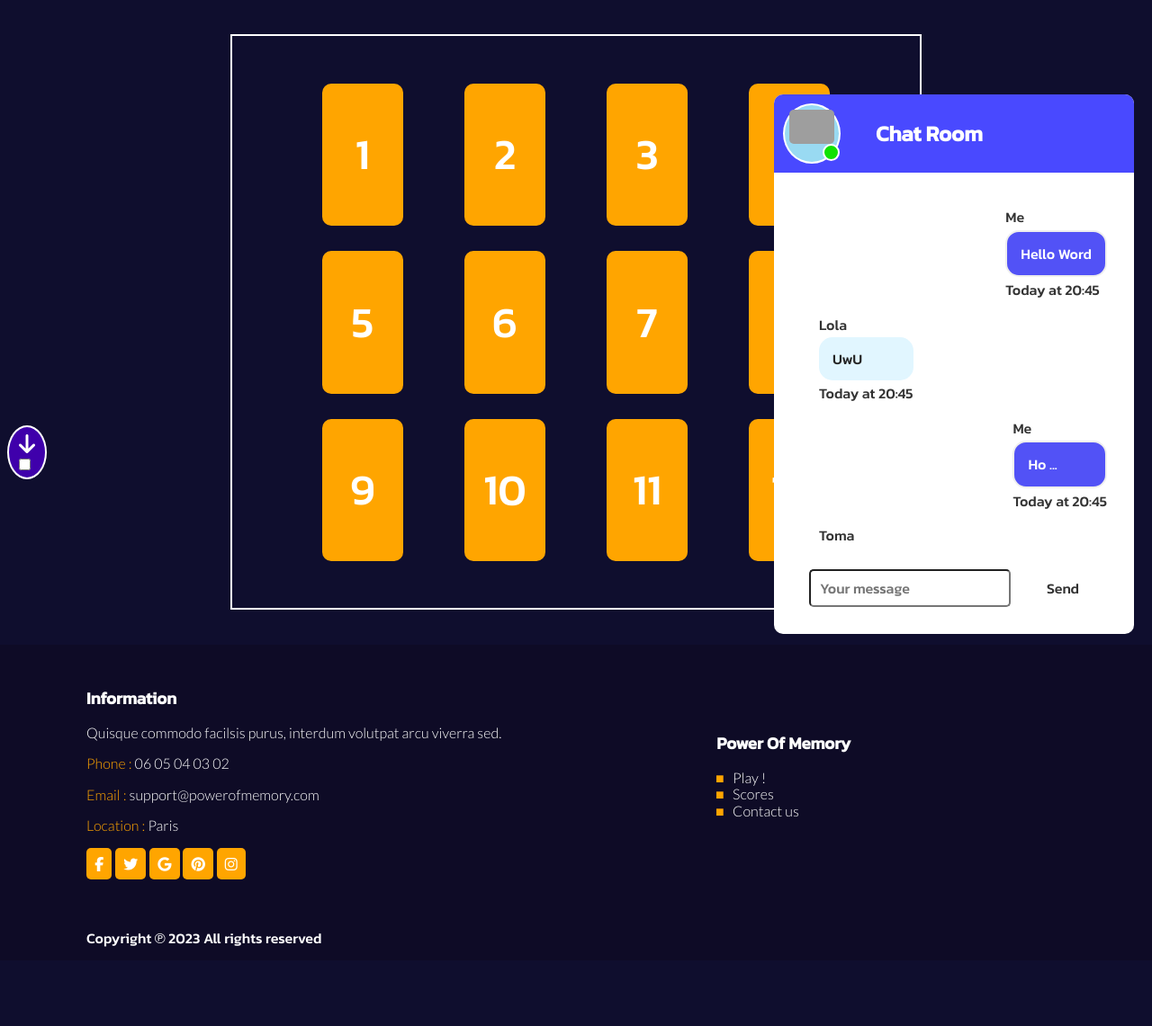
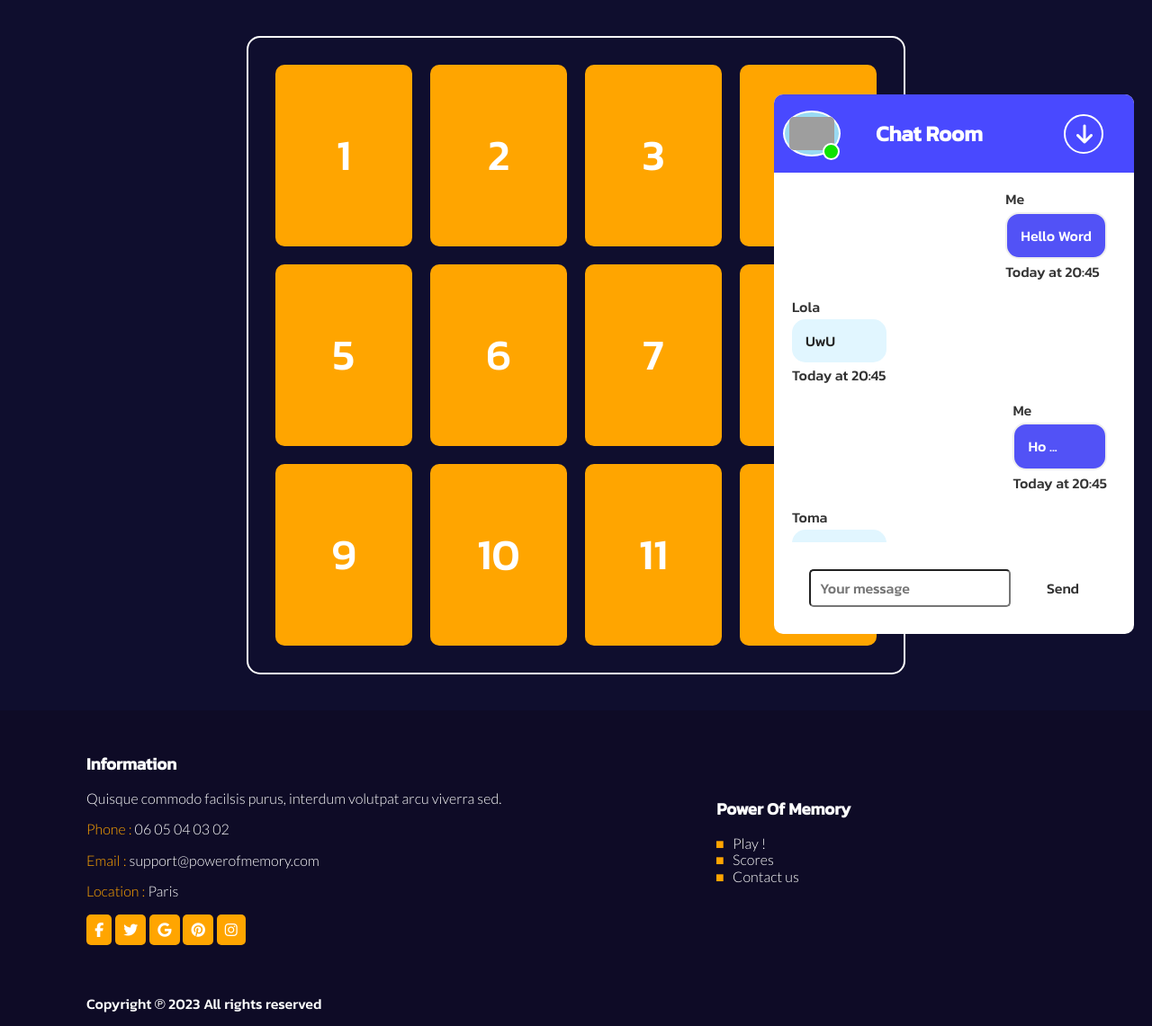
Before and after one commit to hard-tech/fantasy-memory, a PHP site: page /game.html in a window 1280 px wide. Shown: the part 75-1216 px from the top of the page at 90% size. Before the commit the page ends 1128 px from the top, so only its background shows below. Run offline with PHP 8.4, Linux system fonts and the light colour scheme; some libraries are stand-ins or nearby versions; grey boxes are pictures that could not be loaded.

Commit message:
fix css and custom HTML

```diff
--- a/assets/css/main.css
+++ b/assets/css/main.css
@@ -318,19 +353,86 @@ form.form-std div input {
     Game properties (game.html)
 */
 
-.game-chat-items i{
-    position: absolute;
-    bottom: 200px;
+@media (max-width: 767px) {
+    main#game table tbody tr td {
+        width: 20vw;
+        height: 80px;
+    }
+    main#game table tbody {
+        padding: 5px;
+        margin: 5px;
+    }
 }
 
-#gameChat {
+@media (min-width: 768px) {
+    main#game table tbody tr td {
+        width: 150px;
+        height: 200px;
+    }
+    main#game table tbody {
+        padding: 20px;
+        margin: 40px;
+    }
+}
+
+main#game table tbody tr td {
+    transition: 0.8s;
+
+    border-radius: 10px;
+    margin: 10px;
+
+    font-size: 3rem;
+    background: orange;
+
+    display: flex;
+    align-items: center;
+    justify-content: center;
+}
+
+main#game table tbody tr td:hover {
+    rotate: 5deg;
+    scale: 1.05;
+    transition: 0.5s;
+
+    border-radius: 10px;
+    margin: 10px;
+
+    font-size: 3rem;
+    background: orange;
+
+    display: flex;
+    align-items: center;
+    justify-content: center;
+}
+
+main#game table tbody tr {
+    display: flex;
+}
+
+main#game table tbody {
+    display: flex;
+    flex-direction: column;
+
+    border: 2px solid;
+
+    border-radius: 15px;
+}
+
+main#game table {
+    display: flex;
+    justify-content: center;
+}
+
+/* Game Chat */
+
+#game-chat {
     bottom: 20px;
     right: 20px;
 
     width: 400px;
     height: 600px;
 
-    position: absolute;
+    position: fixed;
     background-color: #fff;
     border-radius: 10px;
 
@@ -339,47 +441,23 @@ form.form-std div input {
     justify-content: space-between;
 }
 
-#game-tab {
-    height: 80vh;
-    margin: 3% auto;
-    border: solid white 2px;
-    width: 60%;
+#game-chat {
+    bottom: 20px;
+    right: 20px;
+
+    width: 400px;
+    height: 600px;
+
+    position: fixed;
+    background-color: #fff;
+    border-radius: 10px;
+
     display: flex;
-    flex-wrap: wrap;
-    justify-content: space-around;
-    align-items: center;
-    padding: 3%;
+    flex-direction: column;
+    justify-content: space-between;
 }
 
-#game-tab tbody {
-    width: 100%;
-    height: 100%;
-    display: flex;
-    justify-content: space-around;
-    flex-wrap: wrap;
-    align-items: center;
-}
-
-#game-tab tbody tr {
-    width: 92%;
-    display: flex;
-    justify-content: space-around;
-    align-items: center;
-    height: 28%;
-}
-
-.card {
-    background: orange;
-    width: 14%;
-    display: flex;
-    justify-content: center;
-    align-items: center;
-    height: 100%;
-    border-radius: 10px;
-    font-size: 3rem;
-}
-
-#headerChat {
+#header-chat {
     padding: 10px;
     border-top-left-radius: 10px;
     border-top-right-radius: 10px;
@@ -390,7 +468,12 @@ form.form-std div input {
     justify-content: space-between;
 }
 
-#headerChat i.fa-arrow-right {
+#header-chat div{
+    display: flex;
+    align-items: center;
+}
+
+#header-chat i.fa-arrow-right {
     margin: 10px;
 }
 
@@ -414,15 +497,32 @@ form.form-std div input {
     border-radius: 50%;
     position: relative;
     left: -20px;
-    bottom: -45px;
+    bottom: -20px;
 }
 
-.fa-arrow-right {
-    border: solid #fff 2px;
-    background-color: #3f00ab;
+.arrow-down_up {
+    position: relative;
+    right: -70px;
+
+    font-size: 1.5rem;
     border-radius: 50%;
-    padding: 8px;
-    font-size: 1.5rem;
+    border: solid 2px;
+    text-align: center;
+    width: 40px;
+    height: 40px;
+}
+
+.arrow-down_up input{
+    opacity: 0;
+
+    position: absolute;
+    width: 50px;
+    height: 40px;
+}
+
+.arrow-down_up input:checked + #game-chat {
+    display: block;
+    bottom: -416px;
 }
 
 #chat-footer {
@@ -441,10 +541,10 @@ form.form-std div input {
 }
 
 #chat-main {
-    width: 350px;
-    margin-top: 20px;
+    /* display: flex; */
+    width: 380px;
     position: relative;
-    right: -50px;
+    right: -20px;
     overflow-y: scroll;
     color: #333;
 }
--- a/game.html
+++ b/game.html
@@ -28,26 +28,26 @@
         </nav>
     </header>
 
-    <main>
-        <table id="game-tab">
+    <main id="game">
+        <table>
             <tbody>
                 <tr>
-                    <td class="card">1</td>
-                    <td class="card">2</td>
-                    <td class="card">3</td>
-                    <td class="card">4</td>
+                    <td>1</td>
+                    <td>2</td>
+                    <td>3</td>
+                    <td>4</td>
                 </tr>
                 <tr>
-                    <td class="card">5</td>
-                    <td class="card">6</td>
-                    <td class="card">7</td>
-                    <td class="card">8</td>
+                    <td>5</td>
+                    <td>6</td>
+                    <td>7</td>
+                    <td>8</td>
                 </tr>
                 <tr>
-                    <td class="card">9</td>
-                    <td class="card">10</td>
-                    <td class="card">11</td>
-                    <td class="card">12</td>
+                    <td>9</td>
+                    <td>10</td>
+                    <td>11</td>
+                    <td>12</td>
                 </tr>
             </tbody>
         </table>
@@ -95,19 +95,21 @@
         <p class="Ltxt" id="copyright">Copyright &copysr; 2023 All rights reserved</p>
     </footer>
 
-    <div class="game-chat-items">
     <!-- Chat Popup -->
-        <i class="fa-solid fa-arrow-right fa-rotate-90">
-            <input type="checkbox">
-        </i>
-        <div id="gameChat">
-            <div id="headerChat">
+    <div id="game-chat" for="game-chat-checkbox">
+        <div id="header-chat">
+            <div>
                 <div class="d-flex">
                     <div class="icon-chat">
                         <img src="https://cdn-icons-png.flaticon.com/512/6785/6785675.png" width="50px" alt="">
                     </div>
                     <div class="circle-green"></div>
                     <h2 id="chat-title">Chat Room</h2>
+                </div>
+                <div class="arrow-down_up">
+                    <i class="fa-solid fa-arrow-right fa-rotate-90" style="color: #ffffff;"></i>
+                    <input type="checkbox" id="game-chat-checkbox">
+                </div>
             </div>
         </div>
         <div id="chat-main">
@@ -163,7 +165,6 @@
             <button id="chat-send-btn">Send</button>
         </form>
     </div>
-    </div>
 </body>
 
 </html>
--- a/login.html
+++ b/login.html
@@ -20,7 +20,7 @@
         <nav>
             <h3>The Power Of Memory</h3>
             <ul>
-                <li><a id="active" href="">Home</a></li>
+                <li><a id="active" href="index.html">Home</a></li>
                 <li><a href="game.html">Game</a></li>
                 <li><a href="scoreboard.html">Scoreboard</a></li>
                 <li><a href="contact.html">Contact Us</a></li>
--- a/register.html
+++ b/register.html
@@ -20,7 +20,7 @@
         <nav>
             <h3>The Power Of Memory</h3>
             <ul>
-                <li><a id="active" href="">Home</a></li>
+                <li><a id="active" href="index.html">Home</a></li>
                 <li><a href="game.html">Game</a></li>
                 <li><a href="scoreboard.html">Scoreboard</a></li>
                 <li><a href="contact.html">Contact Us</a></li>
```
Also changed, not shown: other parts of assets/css/main.css (+38 -3 lines). Lines whose indentation alone changed are shown as unchanged.
